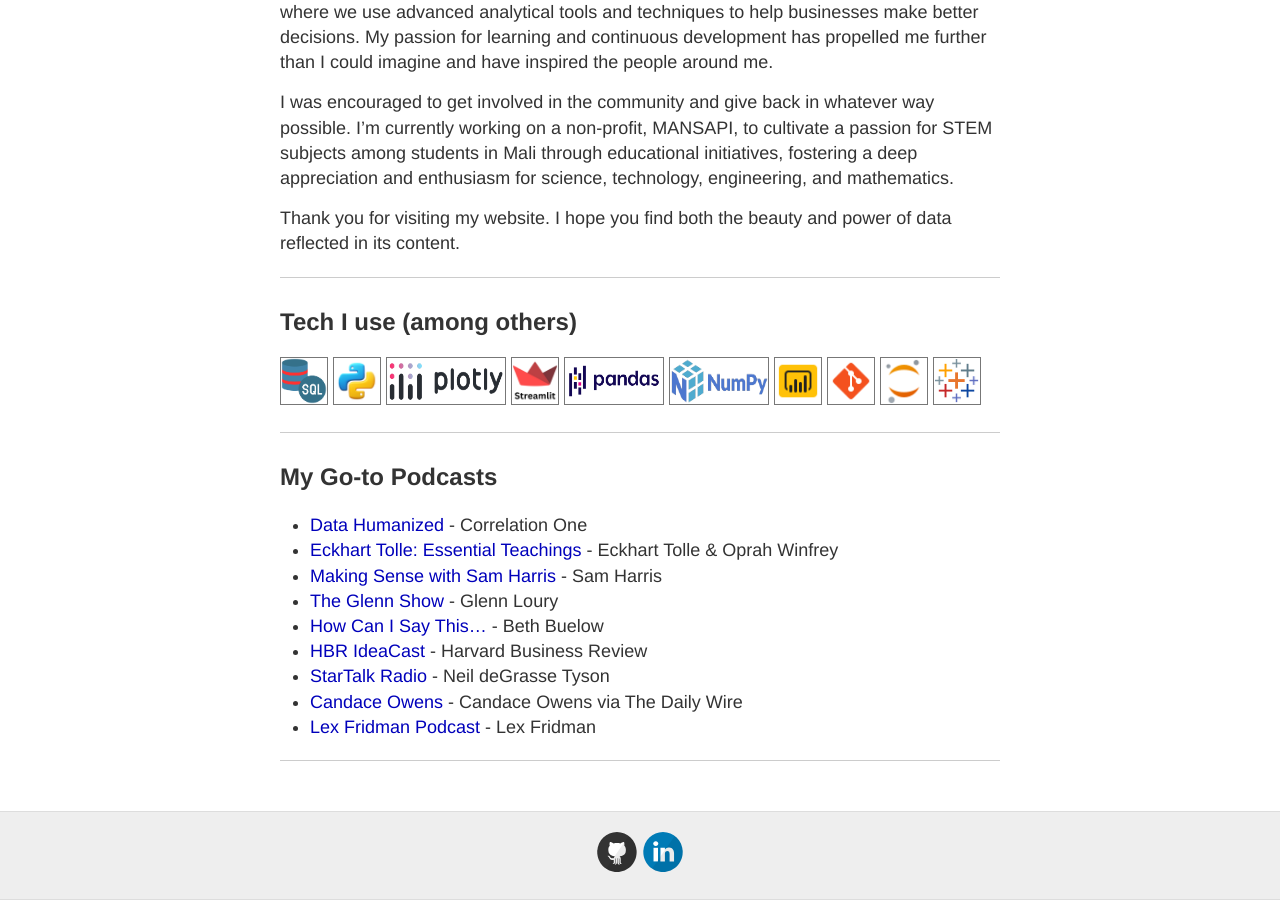
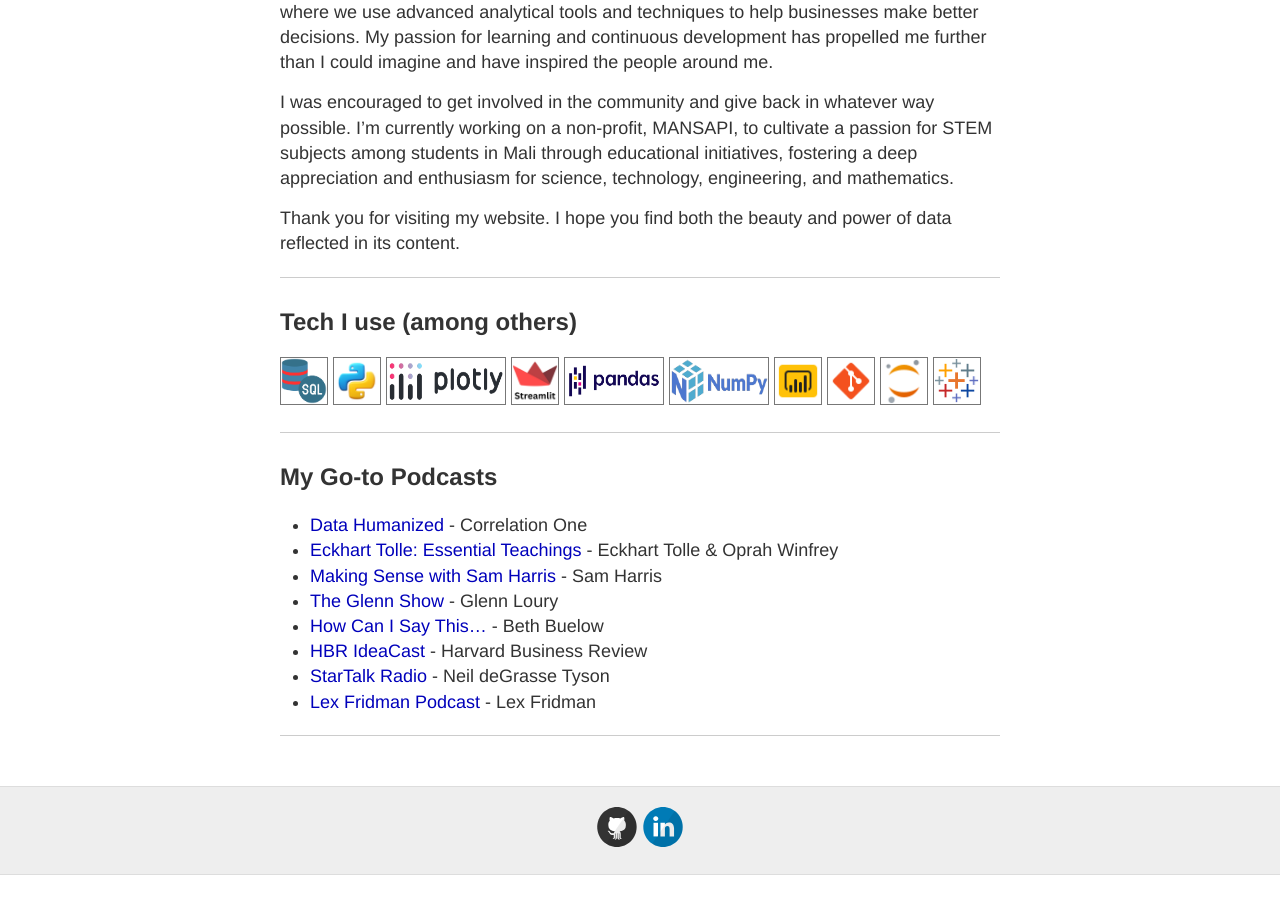
Before and after one commit to obtbe/zeidombo.github.io, a Jekyll site: the page built from about.md, in a window 1280 px wide and 900 px high, scrolled down 675 px. Built offline with Jekyll 4.4.1, drawn with Linux system fonts in a browser that asks for light colours; our own code applies the rules of GitHub Pages for plain Markdown files; after the commit the page ends 1550 px from its top, so only the background shows below that.

Commit message:
updated links

```diff
--- a/about.md
+++ b/about.md
@@ -45,7 +45,6 @@ Thank you for visiting my website. I hope you find both the beauty and power of
 * [How Can I Say This...](https://podcasts.google.com/feed/aHR0cHM6Ly9mZWVkcy5hY2FzdC5jb20vcHVibGljL3Nob3dzLzViN2Y0MzhkYTEzZTBhMTE3Y2E0ZTU0OQ?sa=X&ved=0CAMQ4aUDahcKEwio64GXlaSGAxUAAAAAHQAAAAAQFQ) - Beth Buelow
 * [HBR IdeaCast](https://podcasts.google.com/feed/aHR0cDovL2ZlZWRzLmhhcnZhcmRidXNpbmVzcy5vcmcvaGFydmFyZGJ1c2luZXNzL2lkZWFjYXN0) - Harvard Business Review
 * [StarTalk Radio](https://podcasts.google.com/feed/aHR0cHM6Ly9mZWVkcy5zaW1wbGVjYXN0LmNvbS80VDM5X2pBag) - Neil deGrasse Tyson
-* [Candace Owens](https://podcasts.apple.com/us/podcast/candace-owens/id1556687660) - Candace Owens via The Daily Wire
-* [Lex Fridman Podcast](https://podcasts.apple.com/us/podcast/lex-fridman-podcast/id1434243584) - Lex Fridman
+* [Lex Fridman Podcast](https://podcasts.google.com/feed/aHR0cHM6Ly9sZXhmcmlkbWFuLmNvbS9mZWVkL3BvZGNhc3Qv) - Lex Fridman
 
 <div style="border-bottom: 1px solid #ccc; margin: 20px 0;"></div>
```
